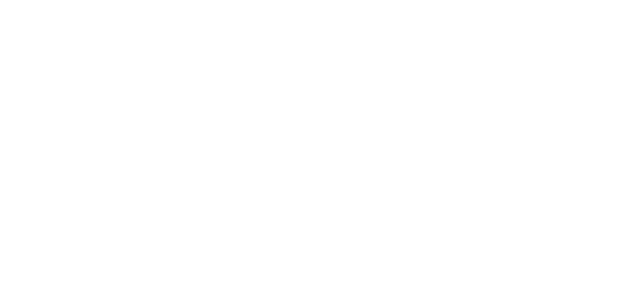
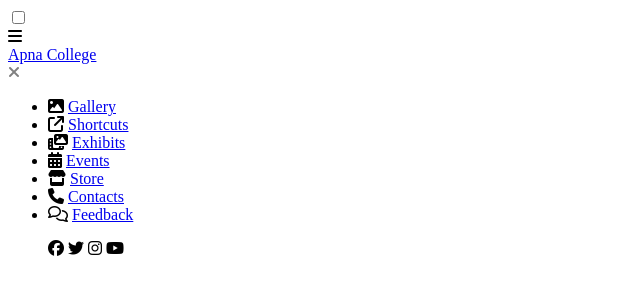
Before and after one commit to AnamulHaqueN/Photography-sidebar-menu, a plain HTML site: page index.html in a window 1280 px wide. Shown: the whole page, without its empty margins (0-640 px from the left). Drawn offline with nearby package versions, Linux system fonts and the light colour scheme.

Commit message:
add html raw sidebar menu

```diff
--- a/index.html
+++ b/index.html
@@ -3,9 +3,79 @@
 <head>
     <meta charset="UTF-8">
     <meta name="viewport" content="width=device-width, initial-scale=1.0">
-    <title>Document</title>
+    <title>Photography sidebar menu</title>
+    <link rel="stylesheet" href="style.css">
+    <link rel="stylesheet" href="https://fonts.googleapis.com/css2?family=Material+Symbols+Outlined:opsz,wght,FILL,GRAD@24,400,0,0&icon_names=settings" />
+
+    <link rel="preconnect" href="https://fonts.googleapis.com">
+    <link rel="preconnect" href="https://fonts.gstatic.com" crossorigin>
+    <link href="https://fonts.googleapis.com/css2?family=Roboto:ital,wght@0,100..900;1,100..900&display=swap" rel="stylesheet">
+
+    <link rel="stylesheet" href="https://cdnjs.cloudflare.com/ajax/libs/font-awesome/6.7.2/css/all.min.css" integrity="sha512-Evv84Mr4kqVGRNSgIGL/F/aIDqQb7xQ2vcrdIwxfjThSH8CSR7PBEakCr51Ck+w+/U6swU2Im1vVX0SVk9ABhg==" crossorigin="anonymous" referrerpolicy="no-referrer" />
 </head>
 <body>
+    <div class="main_box">
+        <input type="checkbox" id="check" />
+        <div class="btn_one">
+            <label for="check" style="color:black">
+                <i class="fa-solid fa-bars"></i>
+            </label>
+        </div>
+
+        <div class="sidebar-menu">
+            <div class="logo">
+                <a href="#">Apna College</a>
+            </div>
+
+            <div class="btn-2">
+                <label for="check" style="color:gray">
+                    <i class="fa-solid fa-xmark"></i>
+                </label>
+            </div>
+
+            <div class="menu">
+                <ul>
+                    <li>
+                        <i class="fa-solid fa-image"></i>
+                        <a href="#">Gallery</a>
+                    </li>
+                    <li>
+                        <i class="fa-solid fa-arrow-up-right-from-square"></i>
+                        <a href="#">Shortcuts</a>
+                    </li>
+                    <li>
+                        <i class="fa-solid fa-photo-film"></i>
+                        <a href="#">Exhibits</a>
+                    </li>
+                    <li>
+                        <i class="fa-solid fa-calendar-days"></i>
+                        <a href="#">Events</a>
+                    </li>
+                    <li>
+                        <i class="fa-solid fa-store"></i>
+                        <a href="#">Store</a>
+                    </li>
+                    <li>
+                        <i class="fa-solid fa-phone"></i>
+                        <a href="#">Contacts</a>
+                    </li>
+                    <li>
+                        <i class="fa-regular fa-comments"></i>
+                        <a href="#">Feedback</a>
+                    </li>
+                </ul>
+            </div>
+
+            <div class="social_media">
+                <ul>
+                    <i class="fa-brands fa-facebook"></i>
+                    <i class="fa-brands fa-twitter"></i>
+                    <i class="fa-brands fa-instagram"></i>
+                    <i class="fa-brands fa-youtube"></i>
+                </ul>
+            </div>
+        </div>
+    </div>
 
 </body>
 </html>
--- /dev/null
+++ b/style.css
@@ -0,0 +1,5 @@
+h1 {
+    font-family: "Roboto", serif;
+    font-weight: 400;
+    font-style: normal;
+  }
```
Also changed, not shown: photo.jpg (added).
